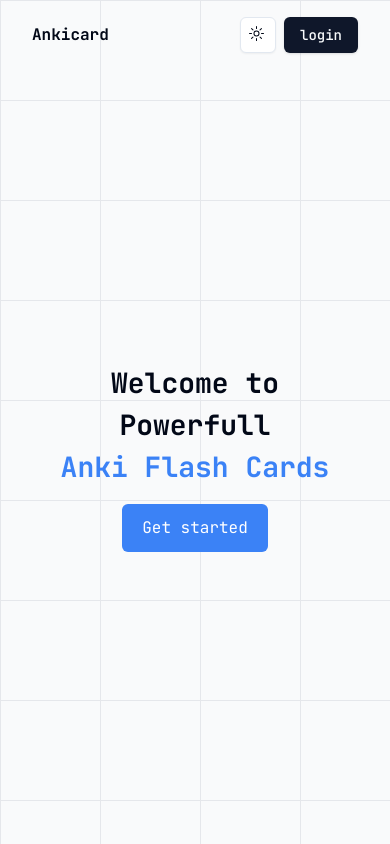
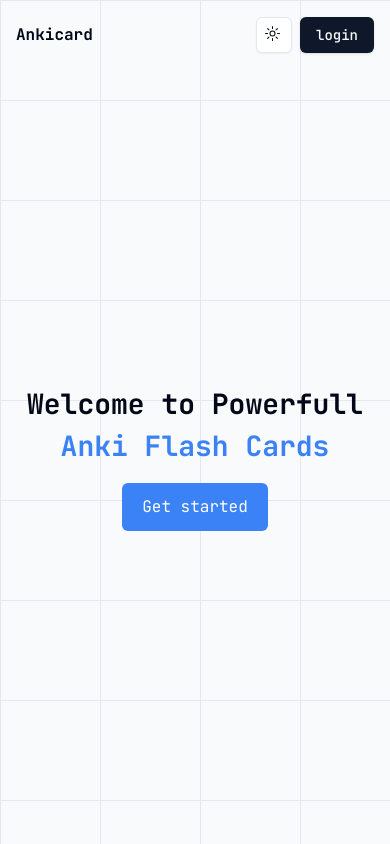
Before and after one commit to kamron9/anki-cards, a React (Vite) app: page / in a window 390 px wide. Built offline with nearby package versions, Linux system fonts and the light colour scheme.

Commit message:
some bug fixes

```diff
--- a/src/index.css
+++ b/src/index.css
@@ -23,7 +23,10 @@ html.dark body {
 .active {
 	@apply text-blue-500;
 }
-
+.bg_wrapper {
+	width: 100vw;
+	height: 100vh;
+}
 html.dark .bg_wrapper {
 	background-color: #1a202c;
 	background-image: linear-gradient(#2d3748 1px, #0000 0),
--- a/src/pages/Home.tsx
+++ b/src/pages/Home.tsx
@@ -1,11 +1,11 @@
-import Intro from "@/components/Intro";
+import Intro from '@/components/Intro'
 
 const HomePage = () => {
-  return (
-    <div className="container bg_wrapper">
-      <Intro />
-    </div>
-  );
-};
+	return (
+		<div className='bg_wrapper px-4 md:px-8'>
+			<Intro />
+		</div>
+	)
+}
 
-export default HomePage;
+export default HomePage
```
